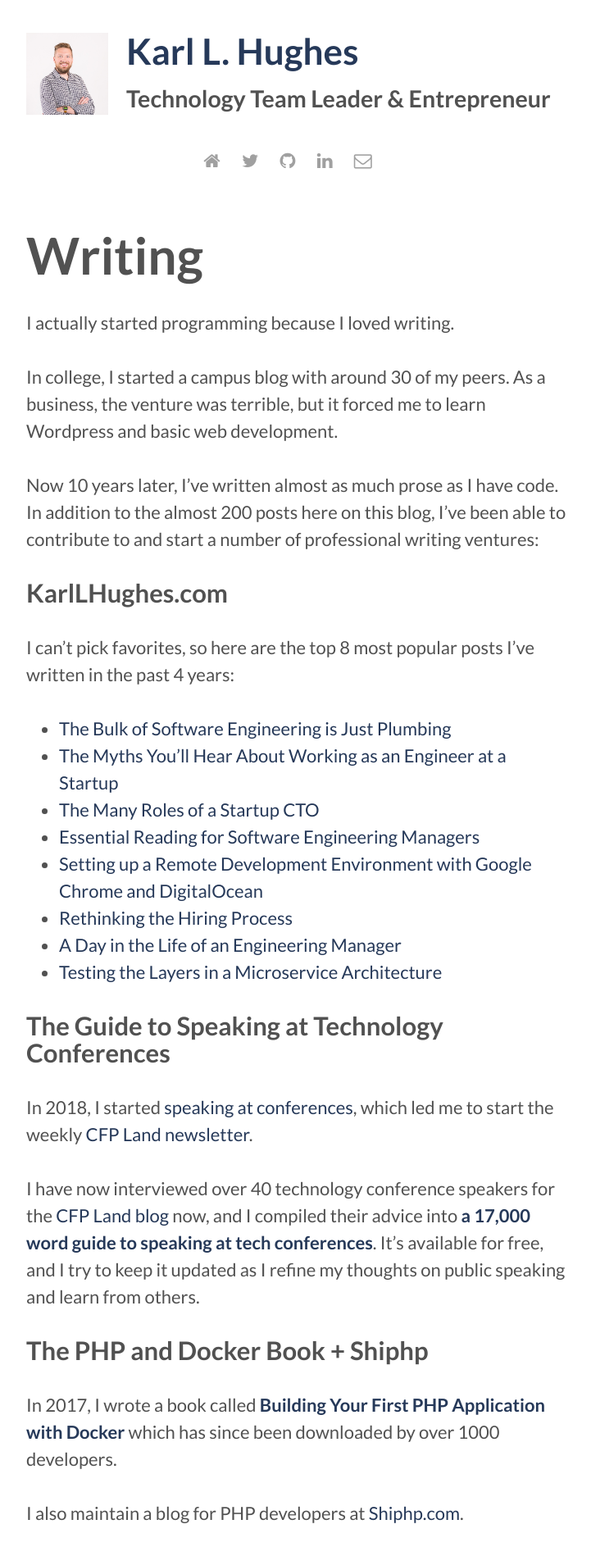
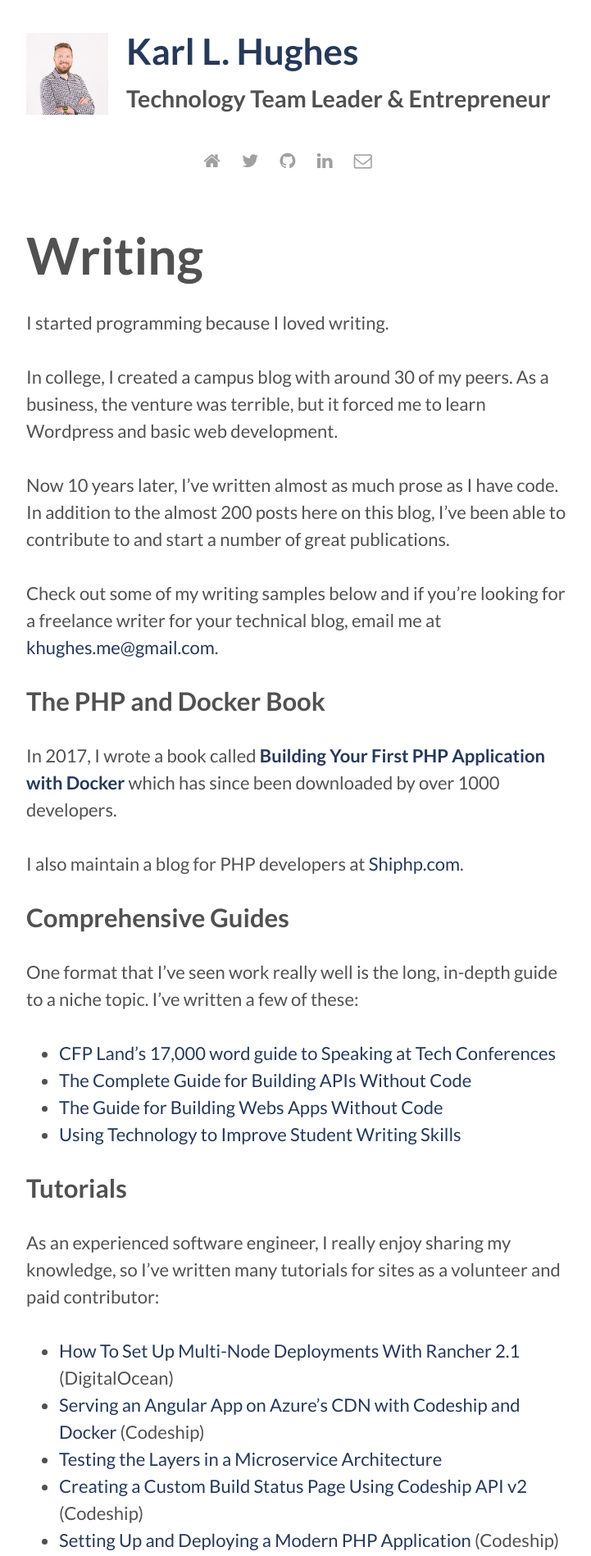
Before and after one commit to karllhughes/personal-blog-5, a Jekyll site: the page built from writing.md, in a window 1280 px wide. Shown: the top 1898 px of the page at 82% size, without its empty margins (278-999 px from the left). Built offline with Jekyll 4.4.1, drawn with Linux system fonts in a browser that asks for light colours; some of the changed text lies outside the part shown.

Commit message:
Updating writing page

```diff
--- a/_sass/parts/_post.scss
+++ b/_sass/parts/_post.scss
@@ -14,4 +14,10 @@
   .post-summary {
     margin-top: .2rem;
   }
+  h4, h5 {
+    font-size: 1rem;
+  }
+  h5 {
+    color: $gray;
+  }
 }
--- a/assets/css/main.scss
+++ b/assets/css/main.scss
@@ -57,13 +57,21 @@ blockquote {
   color: $gray;
 }
 
-pre {
+pre, code {
   background: $light-gray;
   color: $dark-red;
+  font-family: monospace;
+}
+
+code {
+  vertical-align: center;
+  padding: 3px;
+}
+
+pre {
   padding: 20px;
   border: 0;
   overflow: scroll;
-  font-family: monospace;
 }
 
 .wrapper {
--- a/writing.md
+++ b/writing.md
@@ -4,70 +4,83 @@ title: Writing
 permalink: /writing/
 ---
 
-I actually started programming because I loved writing.
+I started programming because I loved writing.
 
-In college, I started a campus blog with around 30 of my peers. As a business, the venture was terrible, but
+In college, I created a campus blog with around 30 of my peers. As a business, the venture was terrible, but
 it forced me to learn Wordpress and basic web development.
 
 Now 10 years later, I've written almost as much prose as I have code. In addition to the almost 200 posts
-here on this blog, I've been able to contribute to and start a number of professional writing ventures:
+here on this blog, I've been able to contribute to and start a number of great publications.
 
-### KarlLHughes.com
-I can't pick favorites, so here are the top 8 most popular posts I've written in the past 4 years:
+Check out some of my writing samples below and if you're looking for a freelance writer for your technical blog,
+ email me at [khughes.me@gmail.com](mailto:khughes.me@gmail.com).
 
-- [The Bulk of Software Engineering is Just Plumbing](https://www.karllhughes.com/posts/plumbing)
-- [The Myths You’ll Hear About Working as an Engineer at a Startup](https://www.karllhughes.com/posts/myths-working-engineer-startup)
-- [The Many Roles of a Startup CTO](https://www.karllhughes.com/posts/roles-of-startup-cto)
-- [Essential Reading for Software Engineering Managers](https://www.karllhughes.com/posts/reading-for-engineering-managers)
-- [Setting up a Remote Development Environment with Google Chrome and DigitalOcean](https://www.karllhughes.com/posts/remote-development-environment)
-- [Rethinking the Hiring Process](https://www.karllhughes.com/posts/rethinking-hiring)
-- [A Day in the Life of an Engineering Manager](https://www.karllhughes.com/posts/engineering-manager)
-- [Testing the Layers in a Microservice Architecture](https://www.karllhughes.com/posts/testing-layers)
-
-### The Guide to Speaking at Technology Conferences
-
-In 2018, I started [speaking at conferences](/speaking/), which led me to start the weekly [CFP Land newsletter](https://www.cfpland.com).
-
-I have now interviewed over 40 technology conference speakers for the [CFP Land blog](https://www.cfpland.com/blog/) now, and I compiled their advice into
-**[a 17,000 word guide to speaking at tech conferences](https://www.cfpland.com/guides/speaking/)**. It's available for free, and I try to keep it updated
-as I refine my thoughts on public speaking and learn from others.
-
-### The PHP and Docker Book + Shiphp
+### The PHP and Docker Book
 In 2017, I wrote a book called **[Building Your First PHP Application with Docker](https://leanpub.com/first-php-docker-application)** which has since been downloaded by over 1000 developers.
 
 I also maintain a blog for PHP developers at [Shiphp.com](https://www.shiphp.com/).
 
-### Portable CTO Guides
-For a time in 2018/2019, I wrote some [guides for non-technical founders on Portable CTO](https://www.portablecto.com/).
-I don't plan to add more of these anytime soon, but these ones are pretty good:
+### Comprehensive Guides
+One format that I've seen work really well is the long, in-depth guide to a niche topic. I've written
+a few of these:
 
+- [CFP Land's 17,000 word guide to Speaking at Tech Conferences](https://www.cfpland.com/guides/speaking/)
 - [The Complete Guide for Building APIs Without Code](https://www.portablecto.com/guides/api-development)
 - [The Guide for Building Webs Apps Without Code](https://www.portablecto.com/guides/web-applications)
-
-### The Graide Network Blog
-As a passionate advocate for technology education, I can't keep myself from writing a few pieces on our company blog:
-
-- [Top Tech Accomplishments at The Graide Network in 2016](https://www.thegraidenetwork.com/blog-all/2017/1/16/tech-accomplishments)
-- [Why Math and Science Students Need Writing](https://www.thegraidenetwork.com/blog-all/2017/10/3/why-math-and-science-students-need-writing)
 - [Using Technology to Improve Student Writing Skills](https://www.thegraidenetwork.com/blog-all/using-technology-to-improve-student-writing-skills)
 
-### Contributions
-I have been invited and contributed to a number of other blogs and websites including:
+### Tutorials
+As an experienced software engineer, I really enjoy sharing my knowledge, so I've written many tutorials for
+sites as a volunteer and paid contributor:
 
-- [Codeship/Rollout](https://rollout.io/blog/author/karlhughes/)
-- [Telerik](https://www.telerik.com/blogs/author/karl-hughes)
-- [Digital Ocean](https://www.digitalocean.com/community/users/khughes)
-- [PHP Architect Magazine](https://www.karllhughes.com/posts/php-arch-highlights)
-- [The Muse](https://www.themuse.com/author/karl-l-hughes)
-- [The Linux Foundation](https://www.linuxfoundation.org/author/khughes/)
-- [Javascript January](https://www.javascriptjanuary.com/blog/building-your-first-node-app-using-docker)
-- [The Side Project Checklist Blog](https://www.sideprojectchecklist.com/blog/)
-- StackShare ([1](https://stackshare.io/stackups/bitbucket-vs-github-vs-gitlab), [2](https://stackshare.io/stackups/docker-vs-vagrant-cloud))
-- [Indie Hackers](https://www.indiehackers.com/article/building-a-customer-development-funnel-ca25dbc2d6)
+- [How To Set Up Multi-Node Deployments With Rancher 2.1](https://www.digitalocean.com/community/tutorials/how-to-set-up-multi-node-deployments-with-rancher-2-1-kubernetes-and-docker-machine-on-ubuntu-18-04) (DigitalOcean)
+- [Serving an Angular App on Azure's CDN with Codeship and Docker](https://rollout.io/blog/serving-an-angular-app-on-azures-cdn-with-codeship-and-docker/) (Codeship)
+- [Testing the Layers in a Microservice Architecture](https://www.karllhughes.com/posts/testing-layers)
+- [Creating a Custom Build Status Page Using Codeship API v2](https://rollout.io/blog/creating-a-custom-build-status-page-using-codeship-api-v2/) (Codeship)
+- [Setting Up and Deploying a Modern PHP Application](https://rollout.io/blog/setting-up-and-deploying-a-modern-php-application/) (Codeship)
+- [Automating Cloudflare Worker Deployments with CodeShip](https://rollout.io/blog/automating-cloudflare-worker-deployments-codeship/) (Codeship)
+- [Incremental Software Development with PHP Microservices](https://rollout.io/blog/incremental-software-development-with-php-microservices/) (Codeship)
+- [Building a PHP Command Line App with Docker](https://rollout.io/blog/building-a-php-command-line-app-with-docker/) (Codeship)
+- [Building Your First Node App Using Docker](https://www.javascriptjanuary.com/blog/building-your-first-node-app-using-docker) (Javascript January)
+- [Setting up a Remote Development Environment with Google Chrome and DigitalOcean](https://www.karllhughes.com/posts/remote-development-environment)
+- [Debugging Gmail's "Suspicious link" Warnings](https://dev.to/karllhughes/debugging-gmail-s-suspicious-link-warnings-45ia)
+- [Building a Single NGinx Docker Image For All My PHP-FPM Containers](https://www.shiphp.com/blog/2018/nginx-php-fpm-with-env)
+- [Optimizing MySQL View Queries](https://www.shiphp.com/blog/2019/optimizing-mysql-view-queries)
 
-### Other Platforms
-Finally, I do occasionally write on other open platforms besides my personal blog if you want to follow there:
+### Software Tool Comparisons
+Stackshare invited me to write a couple comparisons between popular technology tools. This was a really fun and unique format,
+so I'd like to find a good place to contribute more of these:
 
-- [Medium](https://medium.com/@karllhughes)
-- [Dev.to](https://dev.to/karllhughes)
-- [Linkedin](https://www.linkedin.com/in/karllhughes/detail/recent-activity/posts/)
+- [Bitbucket vs GitHub vs GitLab](https://stackshare.io/stackups/bitbucket-vs-github-vs-gitlab) (Stackshare)
+- [Docker vs Vagrant](https://stackshare.io/stackups/docker-vs-vagrant-cloud) (Stackshare)
+
+### Listacles
+I know the format can be a little clickbaity, but listacles are fun to write, and I've seen several of these do
+really well in search engine rankings.
+
+- [Essential Reading for Software Engineering Managers](https://www.karllhughes.com/posts/reading-for-engineering-managers)
+- [The Myths You’ll Hear About Working as an Engineer at a Startup](https://www.karllhughes.com/posts/myths-working-engineer-startup)
+- [The Many Roles of a Startup CTO](https://www.karllhughes.com/posts/roles-of-startup-cto)
+- [7 Ways to Improve Your Test Suite with Docker](https://rollout.io/blog/7-ways-to-improve-your-test-suite-with-docker/) (Codeship)
+- [Why Math and Science Students Need Writing](https://www.thegraidenetwork.com/blog-all/2017/10/3/why-math-and-science-students-need-writing)
+- [Why Testing Is Important for Distributed Software](https://www.linuxfoundation.org/blog/2017/10/testing-important-distributed-software/) (The Linux Foundation)
+
+### Thought Leadership
+I always enjoy writing about processes and patterns that I'm seeing in the world of software engineering. These kinds of
+posts have a therapeutic quality to me, and they are often among the most widely shared on social media.
+
+- [The Bulk of Software Engineering is Just Plumbing](https://www.karllhughes.com/posts/plumbing)
+- [Rethinking the Hiring Process](https://www.karllhughes.com/posts/rethinking-hiring)
+- [A Day in the Life of an Engineering Manager](https://www.karllhughes.com/posts/engineering-manager)
+- [Writing Less Software to Accomplish More](https://www.karllhughes.com/posts/less-custom-software)
+- [The Evolution of Our Product Management Process](https://www.karllhughes.com/posts/product-management-process)
+- [Developing New Engineers](https://www.karllhughes.com/posts/developing-talent)
+- [Five Things I’ve Learned Running a PHP User Group](https://www.phparch.com/article/cultivating-a-community-five-things-ive-learned-running-a-php-user-group/) (PHP Architect Magazine)
+- [True Tales of Building PHP Microservices](https://www.phparch.com/magazine/2017-2/september/) (PHP Architect Magazine)
+- [How My Team Accidentally Moved to TypeScript and Loved It](https://www.telerik.com/blogs/how-my-team-accidentally-moved-to-typescript-and-loved-it) (Telerik)
+- [Code is not Enough](https://www.linkedin.com/pulse/code-notenough-karl-l-hughes/)
+- [Building a Customer Development Funnel](https://www.indiehackers.com/article/building-a-customer-development-funnel-ca25dbc2d6) (Indie Hackers)
+- [My Social Media & Email Marketing Automation Strategy](https://www.sideprojectchecklist.com/2018/my-social-media-automation/)
+
+### What can I do for you?
+I am always willing to hear about new writing opportunities. Email me at [khughes.me@gmail.com](mailto:khughes.me@gmail.com).
```
